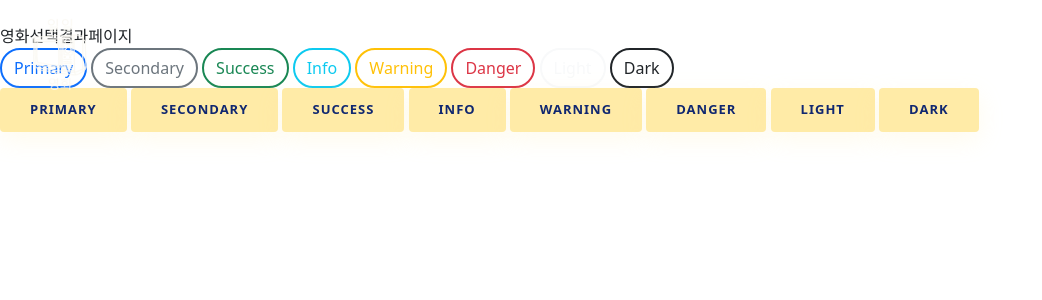
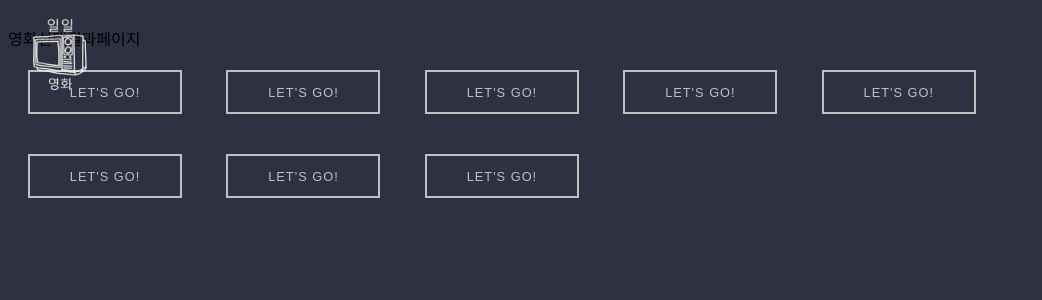
Before and after one commit to rlawogus9985/MovieTarget, a Django app: template templates/movie/result.html in a window 1280 px wide. Shown: the top 300 px of the page, without its empty margins (0-1042 px from the left). Run offline with Django 4.2, Linux system fonts and the light colour scheme; the template is opened without the code that fills it, so the values that code supplies are empty.

Commit message:
결과 페이지
결과 페이지

```diff
--- a/static/movie/result/result.css
+++ b/static/movie/result/result.css
@@ -1,38 +1,89 @@
-.btn_{
-    text-decoration: none;
-    border-radius: 255px 25px 225px 25px/25px 225px 25px 255px;
+body {
+  background: #2D3142;
+  font-family: 'Raleway', sans-serif;
+}
 
-    --bs-btn-padding-x: 0.75rem;
-    --bs-btn-padding-y: 0.375rem;
-    --bs-btn-font-family: ;
-    --bs-btn-font-size: 1rem;
-    --bs-btn-font-weight: 400;
-    --bs-btn-line-height: 1.5;
-    --bs-btn-color: #212529;
-    --bs-btn-bg: transparent;
-    --bs-btn-border-width: 2px;
-    --bs-btn-border-color: transparent;
-    --bs-btn-border-radius: 25px;
-    --bs-btn-hover-border-color: transparent;
-    --bs-btn-box-shadow: inset 0 1px 0 rgba(255, 255, 255, 0.15), 0 1px 1px rgba(0, 0, 0, 0.075);
-    --bs-btn-disabled-opacity: 0.65;
-    --bs-btn-focus-box-shadow: 0 0 0 0.25rem rgba(var(--bs-btn-focus-shadow-rgb), .5);
-    display: inline-block;
-    padding: var(--bs-btn-padding-y) var(--bs-btn-padding-x);
-    font-family: var(--bs-btn-font-family);
-    font-size: var(--bs-btn-font-size);
-    font-weight: var(--bs-btn-font-weight);
-    line-height: var(--bs-btn-line-height);
-    color: var(--bs-btn-color);
-    text-align: center;
-    text-decoration: none;
-    vertical-align: middle;
-    cursor: pointer;
-    -webkit-user-select: none;
-    -moz-user-select: none;
-    user-select: none;
-    border: var(--bs-btn-border-width) solid var(--bs-btn-border-color);
-    border-radius: var(--bs-btn-border-radius);
-    background-color: var(--bs-btn-bg);
-    transition: color 0.15s ease-in-out, background-color 0.15s ease-in-out, border-color 0.15s ease-in-out, box-shadow 0.15s ease-in-out;
+
+/* Heading */
+
+h1 {
+  font-size: 1.5em;
+  text-align: center;
+  padding: 70px 0 0 0;
+  color: #EF8354;
+  font-weight: 300;
+  letter-spacing: 1px;
 }
+
+span {
+  border: 2px solid #4F5D75;
+  padding: 10px;
+}
+
+
+/* Layout Styling */
+
+#container {
+  width: 100%;
+  margin: 0 auto;
+  padding: 50px 0 150px 0;
+  display: flex;
+  flex-direction: row;
+  flex-wrap: wrap;
+  justify-content: center;
+}
+
+
+/* Button Styles */
+
+.button {
+  display: inline-flex;
+  height: 40px;
+  width: 150px;
+  border: 2px solid #BFC0C0;
+  margin: 20px 20px 20px 20px;
+  color: #BFC0C0;
+  text-transform: uppercase;
+  text-decoration: none;
+  font-size: .8em;
+  letter-spacing: 1.5px;
+  align-items: center;
+  justify-content: center;
+  overflow: hidden;
+}
+
+a {
+  color: #BFC0C0;
+  text-decoration: none;
+  letter-spacing: 1px;
+}
+
+#button-5 {
+  position: relative;
+  overflow: hidden;
+  cursor: pointer;
+}
+
+#button-5 a {
+  position: relative;
+  transition: all .45s ease-Out;
+}
+
+#translate {
+  transform: rotate(50deg);
+  width: 100%;
+  height: 250%;
+  left: -200px;
+  top: -30px;
+  background: #BFC0C0;
+  position: absolute;
+  transition: all .3s ease-Out;
+}
+
+#button-5:hover #translate {
+  left: 0;
+}
+
+#button-5:hover a {
+  color: #2D3142;
+}
--- a/templates/movie/main.html
+++ b/templates/movie/main.html
@@ -37,7 +37,7 @@
     </select>
   </div>
 
-  <div class="points_"">
+  <div class="points_">
     <a href="#"class="points_point"></a>
     <button class="points_point"style="visibility: hidden;"></button>
     <a href="#"class="points_point"></a>
--- a/templates/movie/result.html
+++ b/templates/movie/result.html
@@ -7,34 +7,90 @@
 
 {% block head %}
 {% load static %}
-<!-- CSS only -->
 <link rel="stylesheet" href="{% static 'movie/result/result.css' %}">
-<link href="https://cdn.jsdelivr.net/npm/bootstrap@5.2.2/dist/css/bootstrap.min.css" rel="stylesheet">
 {% endblock head %}
 
 {% block body %}
-<script src="https://cdn.jsdelivr.net/npm/bootstrap@5.2.2/dist/js/bootstrap.bundle.min.js"></script>
 <div>영화선택결과페이지</div>
 
-<button type="button" class="btn_ btn-outline-primary">Primary</button>
-<button type="button" class="btn_ btn-outline-secondary">Secondary</button>
-<button type="button" class="btn_ btn-outline-success">Success</button>
-<button type="button" class="btn_ btn-outline-info">Info</button>
-<button type="button" class="btn_ btn-outline-warning">Warning</button>
-<button type="button" class="btn_ btn-outline-danger">Danger</button>
-<button type="button" class="btn_ btn-outline-light">Light</button>
-<button type="button" class="btn_ btn-outline-dark">Dark</button>
+<div class="button" id="button-5">
+  <div id="translate"></div>
+  <a href="#">Let's Go!</a>
+</div>
+<div class="button" id="button-5">
+  <div id="translate"></div>
+  <a href="#">Let's Go!</a>
+</div>
+<div class="button" id="button-5">
+  <div id="translate"></div>
+  <a href="#">Let's Go!</a>
+</div>
+<div class="button" id="button-5">
+  <div id="translate"></div>
+  <a href="#">Let's Go!</a>
+</div>
+<div class="button" id="button-5">
+  <div id="translate"></div>
+  <a href="#">Let's Go!</a>
+</div>
+<br>
+<div class="button" id="button-5">
+  <div id="translate"></div>
+  <a href="#">Let's Go!</a>
+</div>
+<div class="button" id="button-5">
+  <div id="translate"></div>
+  <a href="#">Let's Go!</a>
+</div>
+<div class="button" id="button-5">
+  <div id="translate"></div>
+  <a href="#">Let's Go!</a>
+</div>
 
-<p class="bs-component">
-  <button type="button" class="btn btn-primary">Primary</button>
-  <button type="button" class="btn btn-secondary">Secondary</button>
-  <button type="button" class="btn btn-success">Success</button>
-  <button type="button" class="btn btn-info">Info</button>
-  <button type="button" class="btn btn-warning">Warning</button>
-  <button type="button" class="btn btn-danger">Danger</button>
-  <button type="button" class="btn btn-light">Light</button>
-  <button type="button" class="btn btn-dark">Dark</button>
-</p>
+{% comment %}
+
+<a href="#" class="btn_">
+  <span class="text">Text</span>
+  <span class="flip-front">Front</span>
+  <span class="flip-back">감독</span>
+</a>
+<a href="#" class="btn_">
+  <span class="text">Text</span>
+  <span class="flip-front">Front</span>
+  <span class="flip-back">장르</span>
+</a>
+<a href="#" class="btn_">
+  <span class="text">Text</span>
+  <span class="flip-front">Front</span>
+  <span class="flip-back">배우</span>
+</a>
+<a href="#" class="btn_">
+  <span class="text">Text</span>
+  <span class="flip-front">Front</span>
+  <span class="flip-back">배우</span>
+</a>
+<a href="#" class="btn_">
+  <span class="text">Text</span>
+  <span class="flip-front">Front</span>
+  <span class="flip-back">배우</span>
+</a>
+<a href="#" class="btn_">
+  <span class="text">Text</span>
+  <span class="flip-front">Front</span>
+  <span class="flip-back">국가</span>
+</a>
+<a href="#" class="btn_">
+  <span class="text">Text</span>
+  <span class="flip-front">Front</span>
+  <span class="flip-back">분기</span>
+</a>
+<a href="#" class="btn_">
+  <span class="text">Text</span>
+  <span class="flip-front">Front</span>
+  <span class="flip-back">관람등급</span>
+</a>
+
+{% endcomment %}
 
 {% comment %}
 String ls_getdata = (String)lobj_getdata
```
